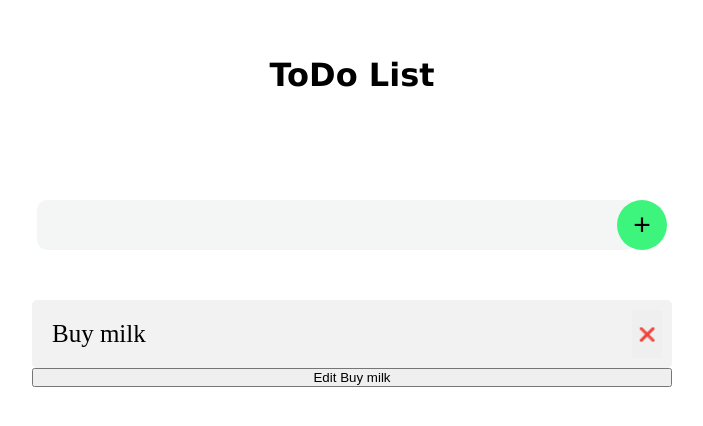
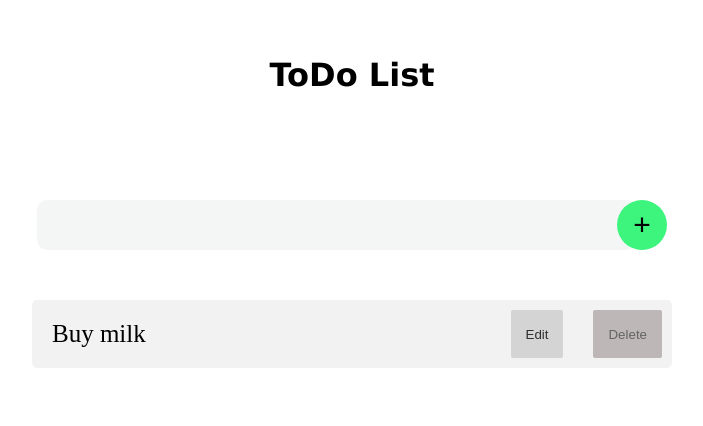
Before and after one commit to phillipbarlow/todo-list, a React (Create React App) app: page / in a window 1280 px wide. Shown: the top 426 px of the page, without its empty margins (288-991 px from the left). Built offline with nearby package versions, Linux system fonts and the light colour scheme; the HTML template or start-up script is replaced by a standard one.

Commit message:
added functionality to edit to toggle with input when edit is true

```diff
--- a/src/App.css
+++ b/src/App.css
@@ -46,9 +46,26 @@ header{
   display: flex;
   justify-content: space-between;
 }
-.deleteBtn{
+.todoItem > input[type='text']{
+  flex-grow: 1;
   border: none;
-  width:30px
+}
+.btn-actionContainer{
+  width: auto;
+  display: flex;
+  justify-content: space-between;
+  gap: 30px;
+}
+.btn-actionContainer > button{
+  border: none;
+  background-color: #d4d4d4;
+  padding: 15px;
+  border-radius: 2px;
+  color: #2f2d2d;
+}
+.btn-actionContainer > .deleteBtn{
+  background-color: #bdb7b7;
+  color: #656363;
 }
 .completeTask{
   text-decoration: line-through;
--- a/src/App.js
+++ b/src/App.js
@@ -21,16 +21,16 @@ function App() {
       setTodos((curr)=> curr.map((task)=> target === task.id? {...task,completed:!task.completed}:task))
     )
   }
-  function handleEdit(id){
-      setTodos((curr)=> curr.map((task)=> task.id === id? {...task,text:input}: task))
-      setInput("")
+  // function handleEdit(id){
+  //     setTodos((curr)=> curr.map((task)=> task.id === id? {...task,text:input}: task))
+  //     setInput("")
 
-  }
+  // }
   return (
     <div className="App">
       <Header />
       <AddTodoForm setInput={setInput} onAddTodo={handleAddTodo} input={input}/>
-      <TodoList todos={todos} onDelete={handleDelete} onCompletedTask={handleCompletedTask} onEdit={handleEdit}/>
+      <TodoList todos={todos} onDelete={handleDelete} onCompletedTask={handleCompletedTask}/>
     </div>
   );
 }
--- a/src/components/AddTodoForm.js
+++ b/src/components/AddTodoForm.js
@@ -1,5 +1,3 @@
-import { useState } from "react"
-
 export default function AddTodoForm({onAddTodo, input, setInput}){
 
     const newTodo = {
@@ -14,7 +12,7 @@ export default function AddTodoForm({onAddTodo, input, setInput}){
     }
     return(
         <form className="addTodoForm" onSubmit={handleSubmit}>
-            <input type="text" value={input}  onChange={(e)=>setInput(e.target.value)}/>
+            <input type="text" value={input} onChange={(e)=>setInput(e.target.value)}/>
             <button>+</button>
         </form>
     )
--- a/src/components/TodoItem.js
+++ b/src/components/TodoItem.js
@@ -1,18 +1,37 @@
-
-export default function TodoItem({todos, onDelete,onCompletedTask,onEdit}){
+import { useState } from "react"
+export default function TodoItem({todos, onDelete,onCompletedTask}){
+    const [edit,setEdit] = useState(false)
+    const [editText,setEditText] = useState(false)
+    function handleEdit(){
+        setEdit((curr)=> !curr)
+    }
+    function handleCancel(){
+        setEdit((curr)=>!curr)
+    }
     return(
         <>
-        <li className= "todoItem">
-            <section className={todos.completed? "todoItem completeTask": "todoItem"} onClick={()=>onCompletedTask(todos.id)}>
-                {todos.text}
-            </section>
+        {edit?(
+            <li className= "todoItem">
+                <input type="text" value={todos.text} onChange={(e)=>setEditText(e.target.value)}/>
+                <section className="btn-actionContainer">
+                    <button onClick={()=>handleEdit()}>Save</button>
+                    <button onClick={()=>handleCancel()}>Cancel</button>
+                </section>
+            </li>):
+            (<li className= "todoItem">
+                <section className={todos.completed? "todoItem completeTask": "todoItem"} onClick={()=>onCompletedTask(todos.id)}  >
+                    {todos.text}
+                </section>
+        <section className="btn-actionContainer">
+            <button onClick={()=>handleEdit()}>
+                Edit
+            </button>
             <button className="deleteBtn" onClick={()=>onDelete(todos.id)}>
-                ❌
+                Delete
             </button>
-        </li>
-        <button onClick={()=>onEdit(todos.id)}>
-            Edit {todos.text}
-        </button>
+        </section>
+        </li>)
+}
         </>
     )
 }
--- a/src/components/TodoList.js
+++ b/src/components/TodoList.js
@@ -1,9 +1,10 @@
 import TodoItem from "./TodoItem";
 
-export default function TodoList({todos, onDelete,onCompletedTask,onEdit}){
+export default function TodoList({todos, onDelete,onCompletedTask}){
+
     return(
         <ul className="todoList">
-            {todos.map((todo)=><TodoItem todos={todo} key={todo.id} onDelete={onDelete} onCompletedTask={onCompletedTask} onEdit={onEdit}/>)}
+            {todos.map((todo)=><TodoItem todos={todo} key={todo.id} onDelete={onDelete} onCompletedTask={onCompletedTask}/>)}
         </ul>
     )
 }
```
